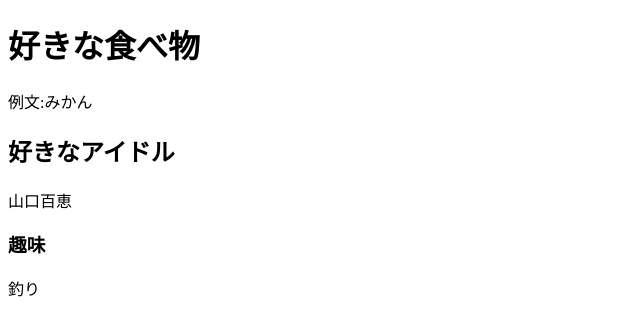
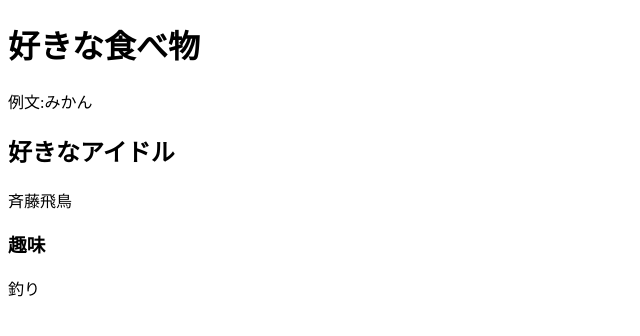
Before and after one commit to amanoryoji/git_tutorial, a plain HTML site: page index.html in a window 1280 px wide. Shown: the full height of the page, 0-640 px from the left. Drawn offline with Linux system fonts and the light colour scheme.

Commit message:
アイドル名修正

```diff
--- a/index.html
+++ b/index.html
@@ -10,7 +10,7 @@
     <h1>好きな食べ物</h1>
     <p>例文:みかん</p>
     <h2>好きなアイドル</h2>
-    <p>山口百恵</p>
+    <p>斉藤飛鳥</p>
     <h3>趣味</h3>
     <p>釣り</p>
   </body>
```
